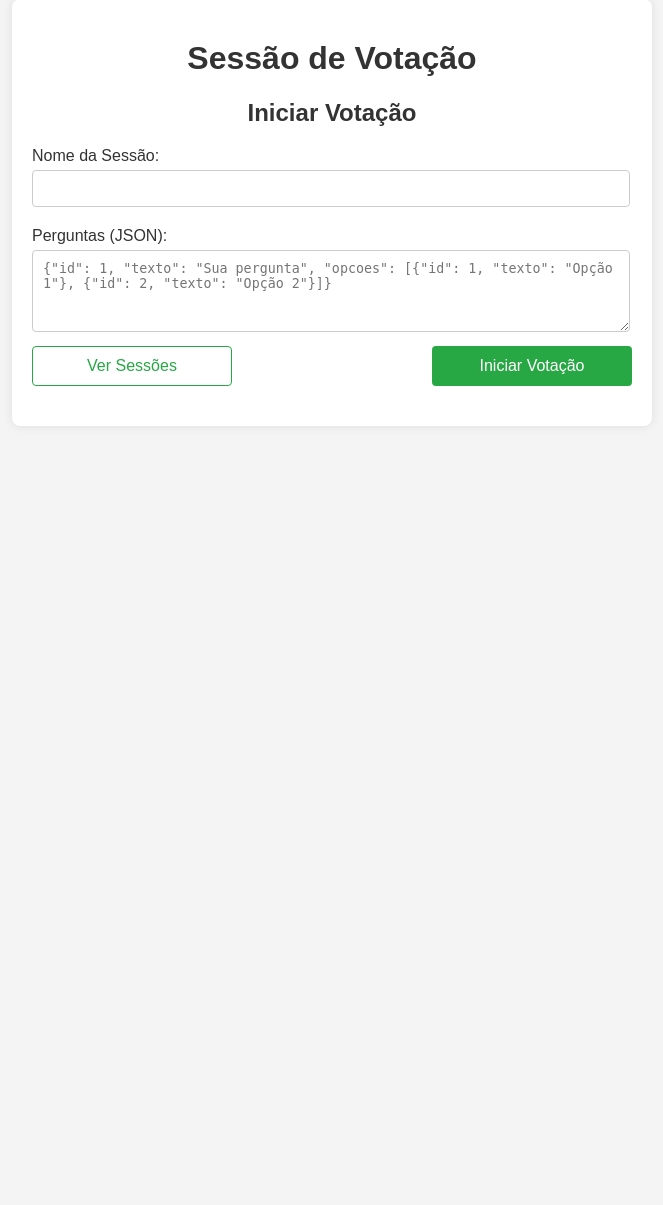
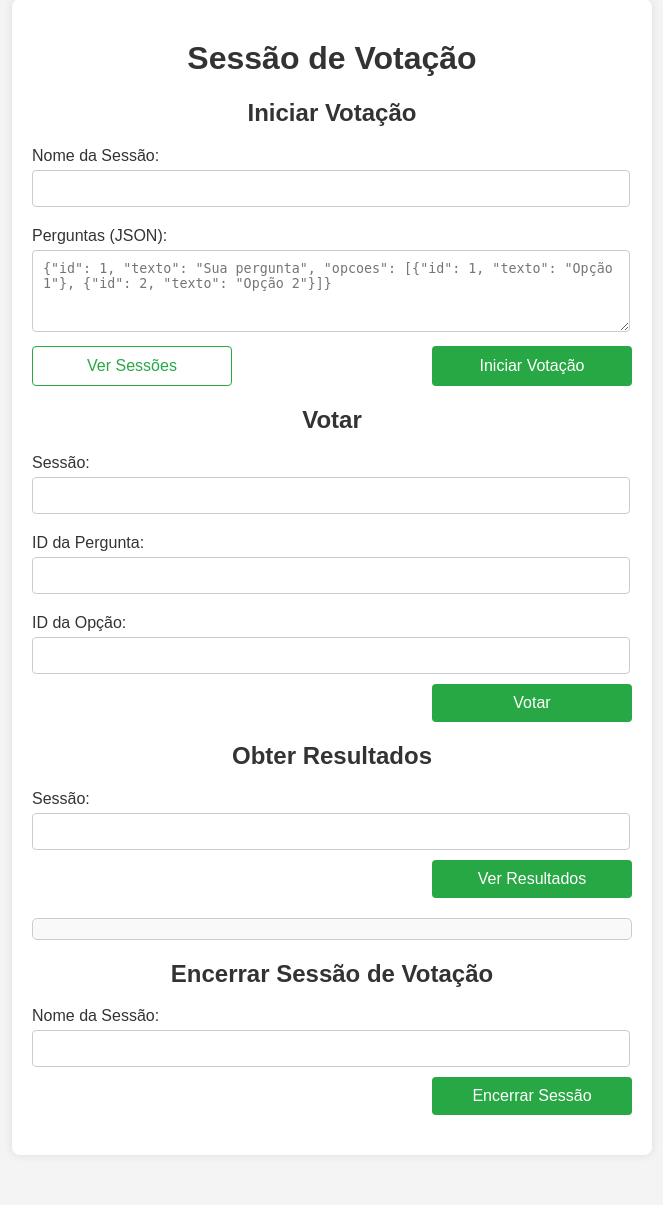
Before and after one commit to lucasfinotirodrigues/sistemaVotacaoRedis, a Flask app: page / in a window 1280 px wide. Shown: the part 51-1256 px from the top of the page, without its empty margins (308-971 px from the left). Before the commit the page ends 437 px from the top, so only its background shows below. Run offline with Flask 3, Linux system fonts and the light colour scheme; data that the repository does not hold is empty.

Commit message:
feat: finalizando últimos ajustes

```diff
--- a/templates/index.html
+++ b/templates/index.html
@@ -40,7 +40,7 @@
         </section>
 
         <!-- Formulário para votar -->
-        <section class="votar hidden">
+        <section class="votar">
             <h2>Votar</h2>
             <form id="votarForm">
                 <label for="sessaoVotar">Sessão:</label>
@@ -51,33 +51,37 @@
 
                 <label for="opcaoId">ID da Opção:</label>
                 <input type="text" id="opcaoId" name="opcaoId" required>
-
-                <button type="submit">Votar</button>
+                <div style="display: flex; justify-content: end;">
+                    <button type="submit">Votar</button>
+                </div>
             </form>
             <p id="votarMessage"></p>
         </section>
 
         <!-- Formulário para obter resultados -->
-        <section class="resultados hidden">
+        <section class="resultados">
             <h2>Obter Resultados</h2>
             <form id="resultadosForm">
                 <label for="sessaoResultados">Sessão:</label>
                 <input type="text" id="sessaoResultados" name="sessaoResultados" required>
-
-                <button type="submit">Ver Resultados</button>
+                <div style="display: flex; justify-content: end;">
+                    <button type="submit">Ver Resultados</button>
+                </div>
             </form>
             <pre id="resultadosDisplay"></pre>
         </section>
 
-        <div class="hidden">
+        <section>
           <h2>Encerrar Sessão de Votação</h2>
           <form id="encerrarVotacaoForm">
-              <label for="sessaoEncerrar">ID da Sessão:</label>
+              <label for="sessaoEncerrar">Nome da Sessão:</label>
               <input type="text" id="sessaoEncerrar" required>
-              <button type="submit">Encerrar Sessão</button>
+              <div style="display: flex; justify-content: end;">
+                  <button type="submit">Encerrar Sessão</button>
+              </div>
           </form>
           <p id="encerrarVotacaoMessage"></p>
-      </div>
+        </section>
     </div>
 
     <script src="./static/script.js"></script>
```
